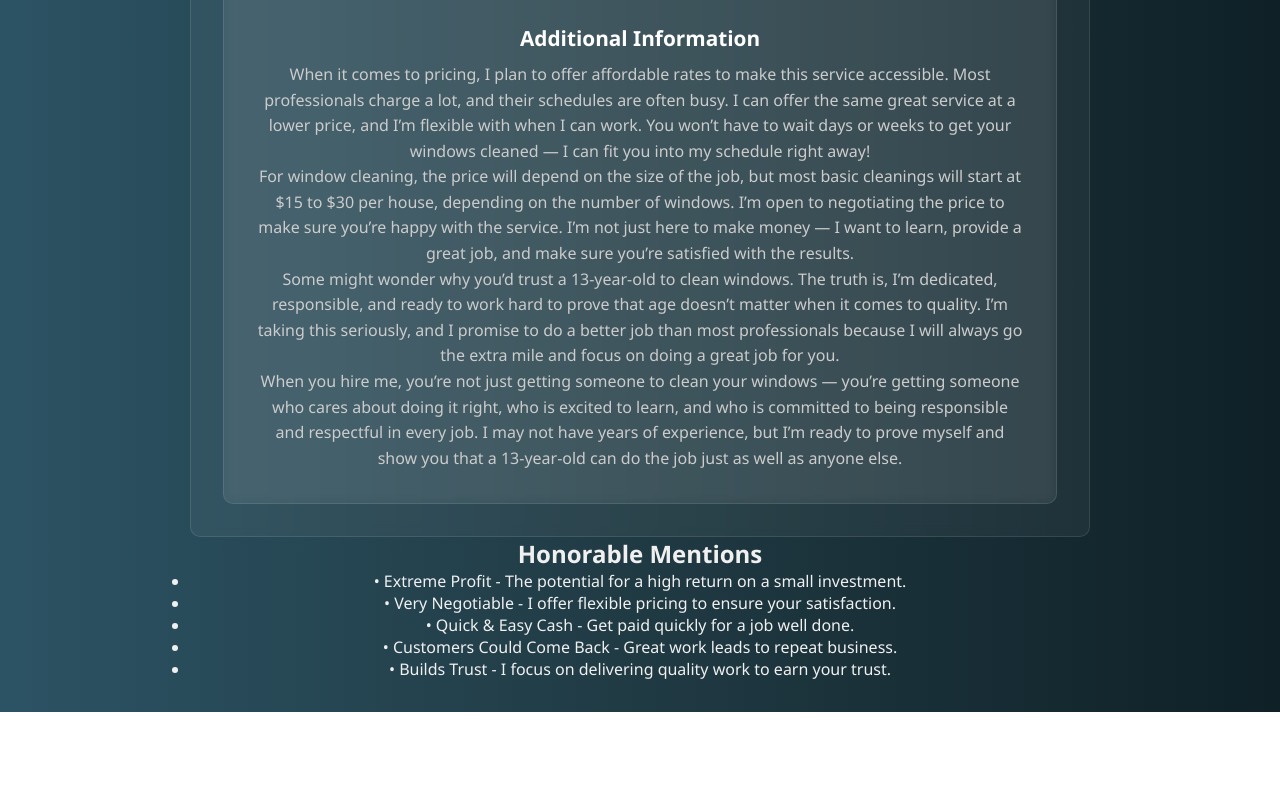
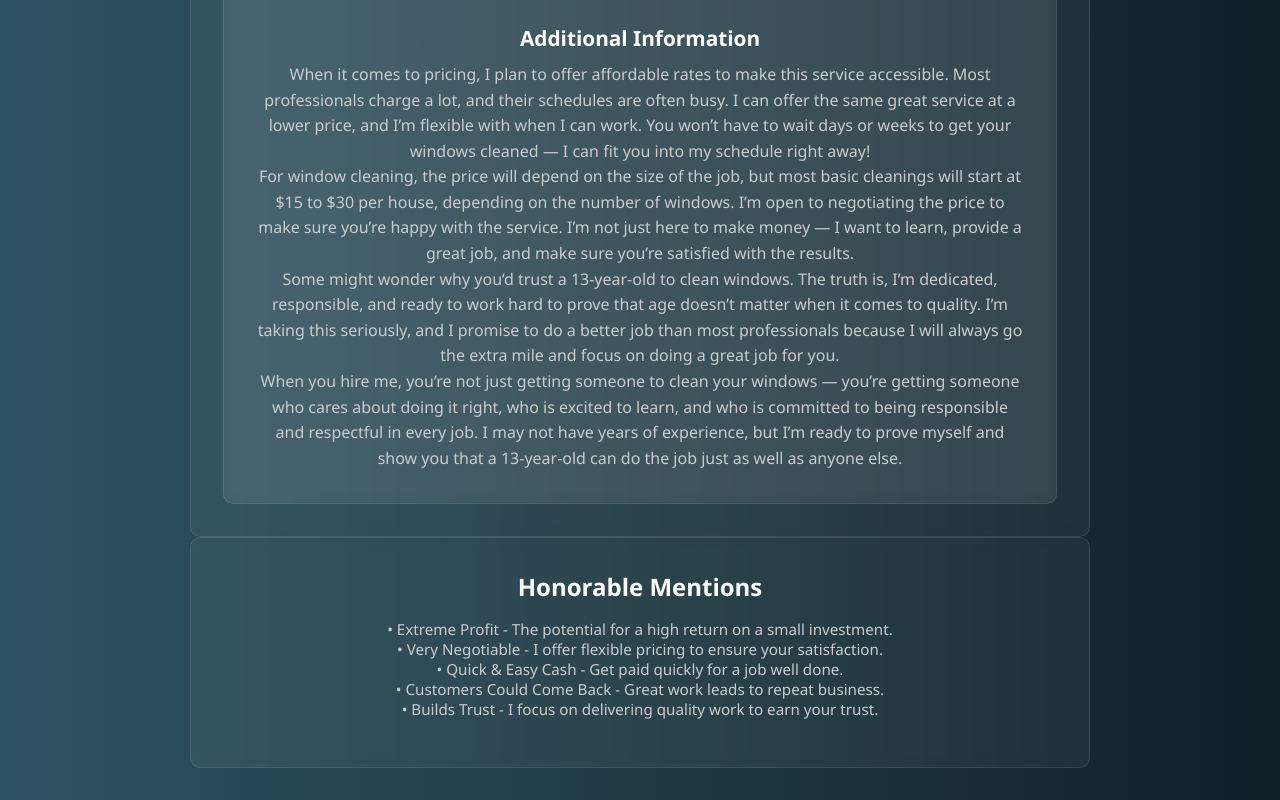
Before and after one commit to louAnFa/J.WC, a plain HTML site: page index.html in a window 1280 px wide. Shown: the part 980-1780 px from the top of the page. Before the commit the page ends 1692 px from the top, so only its background shows below. Drawn offline with Linux system fonts and the light colour scheme.

Commit message:
Update style.css

```diff
--- a/style.css
+++ b/style.css
@@ -137,6 +137,29 @@ header p {
   font-size: 0.95rem;
 }
 
+.honorable-mentions {
+  background: rgba(255, 255, 255, 0.05);
+  padding: 2rem;
+  border-radius: 10px;
+  border: 1px solid rgba(255, 255, 255, 0.1);
+  backdrop-filter: blur(6px);
+  animation: fadeIn 1.4s ease-out;
+}
+
+.honorable-mentions h2 {
+  color: #fff;
+  margin-bottom: 1rem;
+  font-size: 1.5rem;
+}
+
+.honorable-mentions ul {
+  list-style: none;
+  padding-left: 0;
+  margin-bottom: 1rem;
+  color: #ccc;
+  font-size: 0.95rem;
+}
+
 button#doneBtn {
   background-color: #00b894;
   color: #fff;
```
